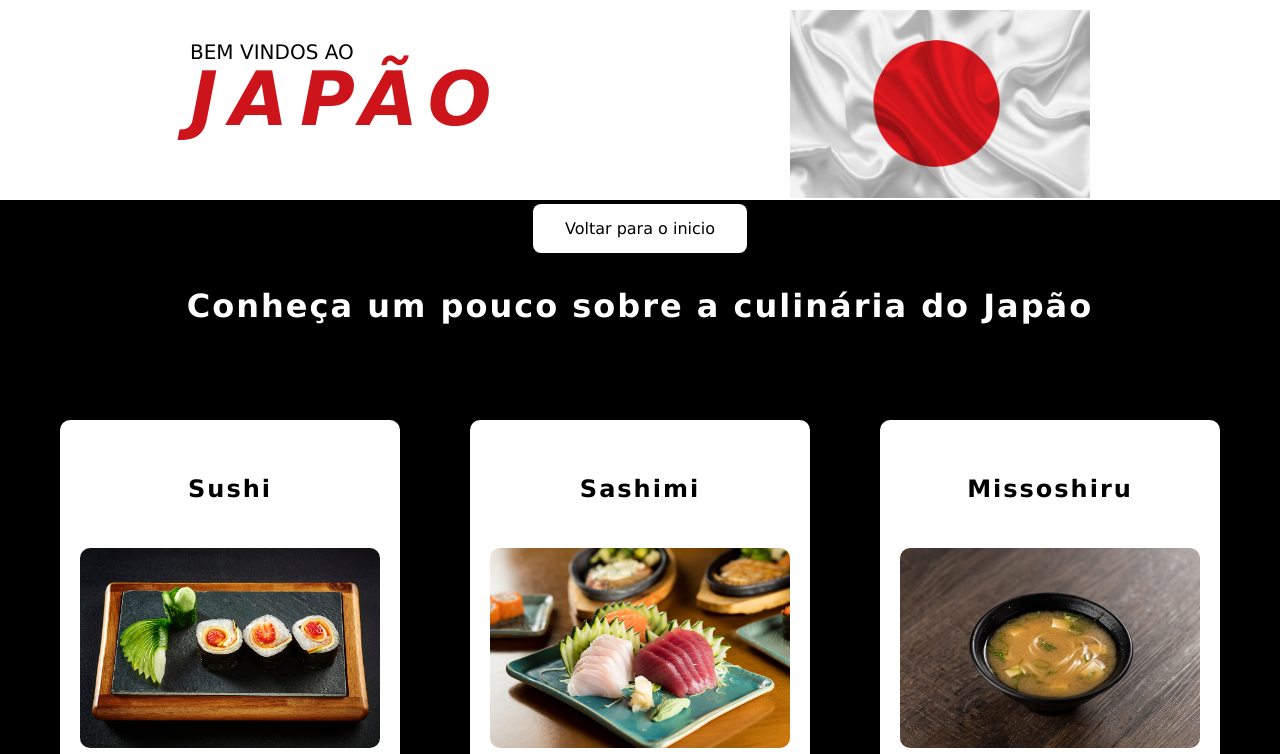
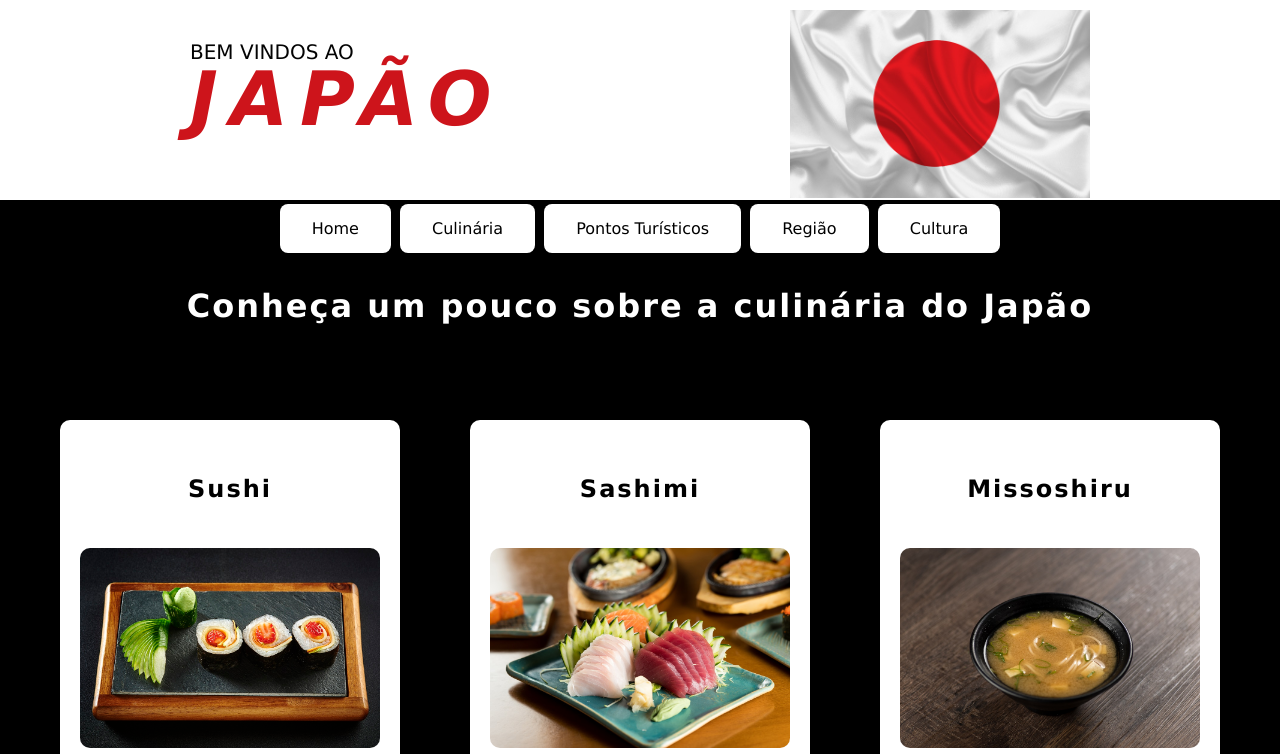
Before and after one commit to MSVilela/projeto-volta-ao-mundo, a plain HTML site: page culinaria.html in a window 1280 px wide. Shown: the top 754 px of the page. Drawn offline with Linux system fonts and the light colour scheme.

Commit message:
Atualizado menu de botoes

```diff
--- a/culinaria.html
+++ b/culinaria.html
@@ -19,7 +19,11 @@
     </header>
     <main>
             <div class="bottom">
-            <a href="index.html" class="botao">Voltar para o inicio</a>
+                <a href="index.html" class="botao">Home</a>
+                <a href="culinaria.html" class="botao">Culinária</a>
+                <a href="pontos-turisticos.html" class="botao">Pontos Turísticos</a>
+                <a href="regiao.html" class="botao">Região</a>
+                <a href="cultura.html" class="botao">Cultura</a>
             </div>
             <h2>Conheça um pouco sobre a culinária do Japão</h2>
         <section class="conjunto">
```
Also changed, not shown: cultura.html (+5 -1 lines), pontos-turisticos.html (+5 -1 lines), regiao.html (+5 -1 lines).
